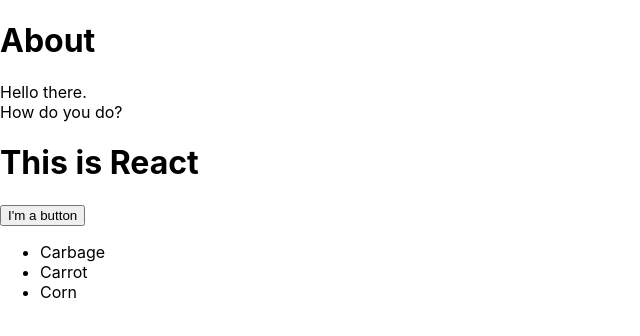
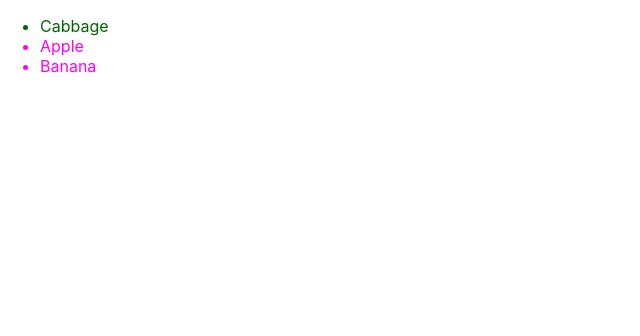
Before and after one commit to thailamgit/BaiTap, a React (Create React App) app: page / in a window 1280 px wide. Shown: the top 336 px of the page, without its empty margins (0-640 px from the left). Built offline with nearby package versions, Linux system fonts and the light colour scheme; the HTML template or start-up script is replaced by a standard one.

Commit message:
recognize fruit or vegetable

```diff
--- a/src/App.tsx
+++ b/src/App.tsx
@@ -1,44 +1,24 @@
 import React from 'react';
-function MyButton () {
-  return (
-    <button>
-      I'm a button
-    </button>
-  )
-}
-
-function AboutPage () {
-  return (
-    <>
-      <h1>About</h1>
-      <p>Hello there. <br/> How do you do?</p>
-    </>
-  )
-}
 
 const products = [
-  {title: 'Carbage', id: 1},
-  {title: 'Carrot', id: 2},
-  {title: 'Corn', id: 3}
+  {title: 'Cabbage', isFruit: false, id: 1},
+  {title: 'Apple', isFruit: true, id: 2},
+  {title: 'Banana', isFruit: true, id: 3},
 ]
 
-
-function MyApp () {
-  const listItem = products.map ((product) =>
-    <li key = {product.id}>
+function ShoppingList () {
+  const listItem = products.map((product) =>
+    <li key={product.id}
+        style={{
+          color: product.isFruit ? 'magenta' : 'darkgreen'
+    }}
+    >
       {product.title}
     </li>
   )
-  return (
-    <>
-      <AboutPage/>
-      <h1>This is React</h1>
-      <MyButton/>
-      <ul>
-        {listItem}
-      </ul>
-    </>
-  )
+  return <ul>
+    {listItem}
+  </ul>
 }
 
-export default MyApp
+export default ShoppingList
```
